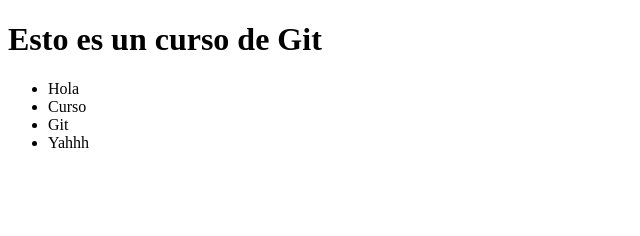
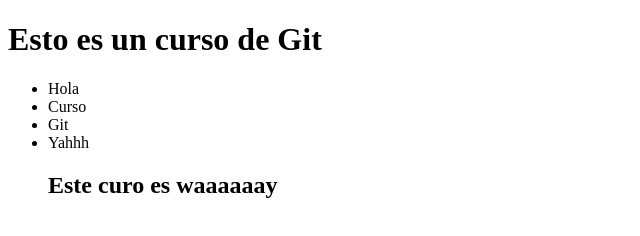
Before and after one commit to agilmacayo/cursoGit, a plain HTML site: page Index.html in a window 1280 px wide. Shown: the whole page, without its empty margins (0-640 px from the left). Drawn offline with Linux system fonts and the light colour scheme.

Commit message:
Agregue un H2

```diff
--- a/Index.html
+++ b/Index.html
@@ -16,6 +16,8 @@
       <li>Git</li>
       <li>Yahhh</li>
 
+      <h2>Este curo es waaaaaay</h2>
+
    </ul>
 
 </body>
```
